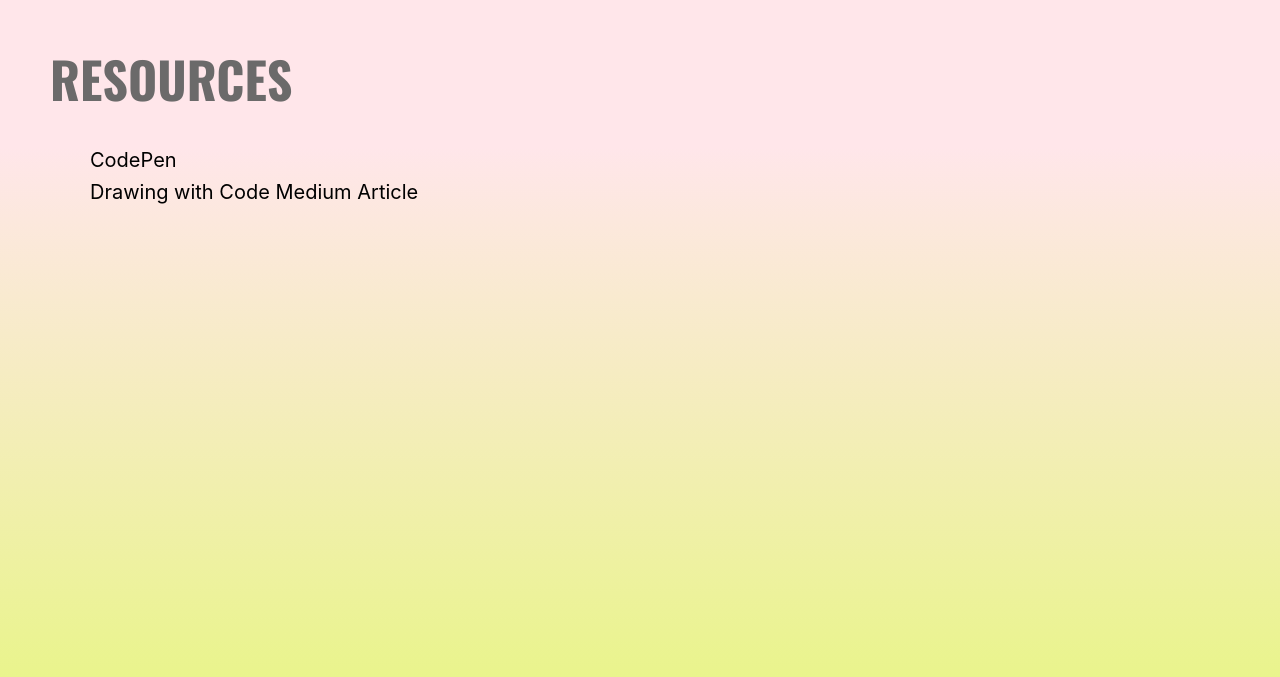
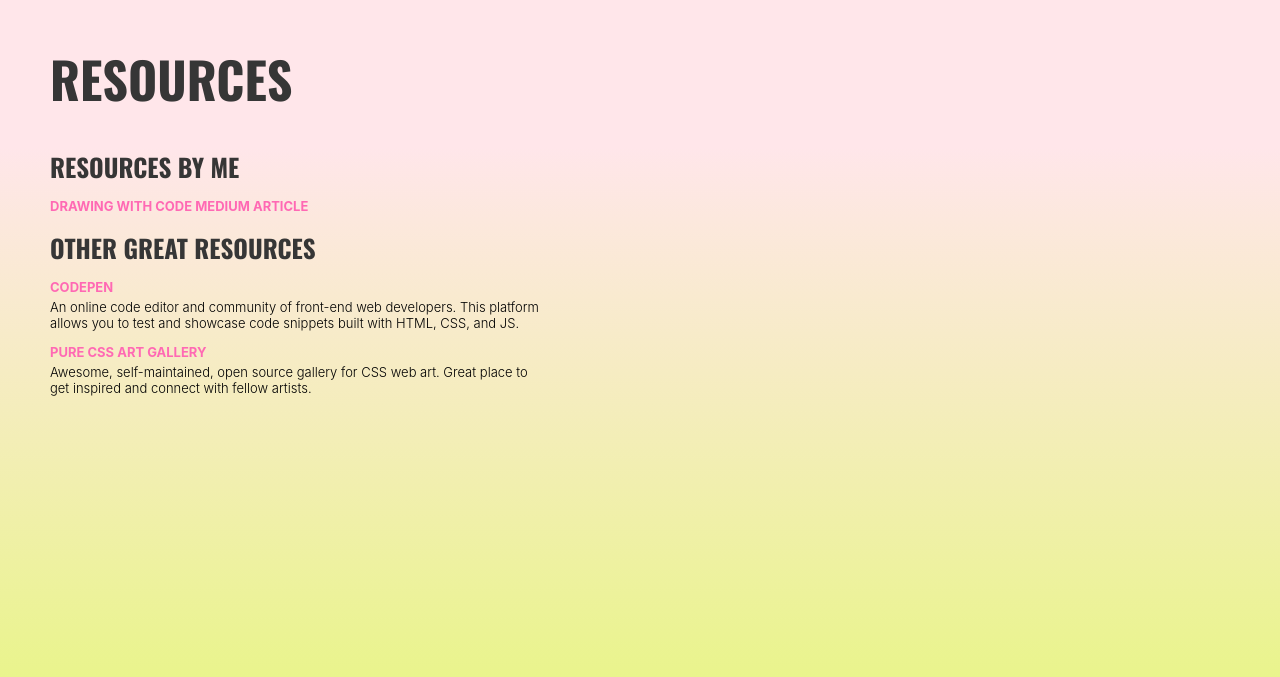
Before and after one commit to AnniePawl/Drawing-With-Code, a React (Create React App) app: page / in a window 1280 px wide. Shown: the part 1693-2370 px from the top of the page. Built offline with nearby package versions, Linux system fonts and the light colour scheme; a web font is replaced by a local one.

Commit message:
updating resources component

```diff
--- a/src/components/resources/resources.js
+++ b/src/components/resources/resources.js
@@ -6,12 +6,38 @@ function Resources() {
   return(
     <div className='resources__container'>
       <div className= 'resources__content'>
-      <h1 className >Resources</h1>
-      <ul>
-        <li>CodePen</li>
-        {/* https://codepen.io/ */}
-        <li>Drawing with Code Medium Article </li>
-      </ul>
+        <h1 className >Resources</h1>
+
+        <div className='resources__lists'>
+
+          {/* My Resources */}
+          <div className='resources__my_resources'>
+            <h2 className='resources__subheading'>resources by me</h2>
+            <ul>
+              {/* My medium article */}
+              <li><a href="https://medium.com/@annapawl/drawing-with-code-716cb0b21b06 " target='blank'>Drawing with Code Medium Article </a></li>
+            </ul>
+          </div>
+
+          {/* Other Resources */}
+          <div className='resources__other_resources'>
+            <h2 className='resources__subheading'>other great resources</h2>
+            <ul>
+              {/* CodePen */}
+              <li>
+                <a href="https://codepen.io/" target='blank'>CodePen</a><br/>
+                 <p>An online code editor and community of front-end web developers. This platform allows you to test and showcase code snippets built with HTML, CSS, and JS.</p>
+              </li>
+              {/* Pure CSS Art Gallery */}
+              <li>
+                <a href='https://css-art.com/' target='blank'>Pure CSS Art Gallery</a><br/>
+                <p>Awesome, self-maintained, open source gallery for CSS web art. Great place to get inspired and connect with fellow artists.</p>
+              </li>
+
+            </ul>
+          </div>
+
+        </div>
       </div>
     </div>
   )
--- a/src/components/resources/styles/resources.scss
+++ b/src/components/resources/styles/resources.scss
@@ -1,13 +1,11 @@
 $background-color: #e3ffcc;
-$font-color: #6b6a6a;
+$font-color: #363636;
 
 .resources__container {
 	height: 100vh;
 	width: 100vw;
 	display: flex;
 	flex-direction: column;
-	// justify-content: space-between;
-	// background-color: $background-color;
 	background: rgb(232, 245, 135);
 	background: linear-gradient(0deg, rgba(232, 245, 135, 1) 0%, rgba(255, 230, 234, 1) 70%);
 }
@@ -25,11 +23,34 @@ $font-color: #6b6a6a;
 	color: $font-color;
 }
 
-.resources__content > ul {
-	list-style: none;
-	font-size: 20px;
+
+.resources__subheading {
+	font-size: 25px;
+	text-align: left;
+	color:$font-color;
+	margin-left:0;;
 }
 
-.resources__content > ul > li {
-	margin-bottom: 8px;
+ ul  {
+	font-size:13px;
+	list-style-type: none;
+	font-weight: bold;
+	padding-left: 0px;
 }
+
+ p {
+	font-weight:300;
+	margin-top: 4px;
+	width:40%
+}
+
+// Link Styles
+a {
+	text-decoration: none;
+	text-transform: uppercase;
+	color:hotpink;
+}
+
+a:hover {
+	color:burlywood
+}
```
